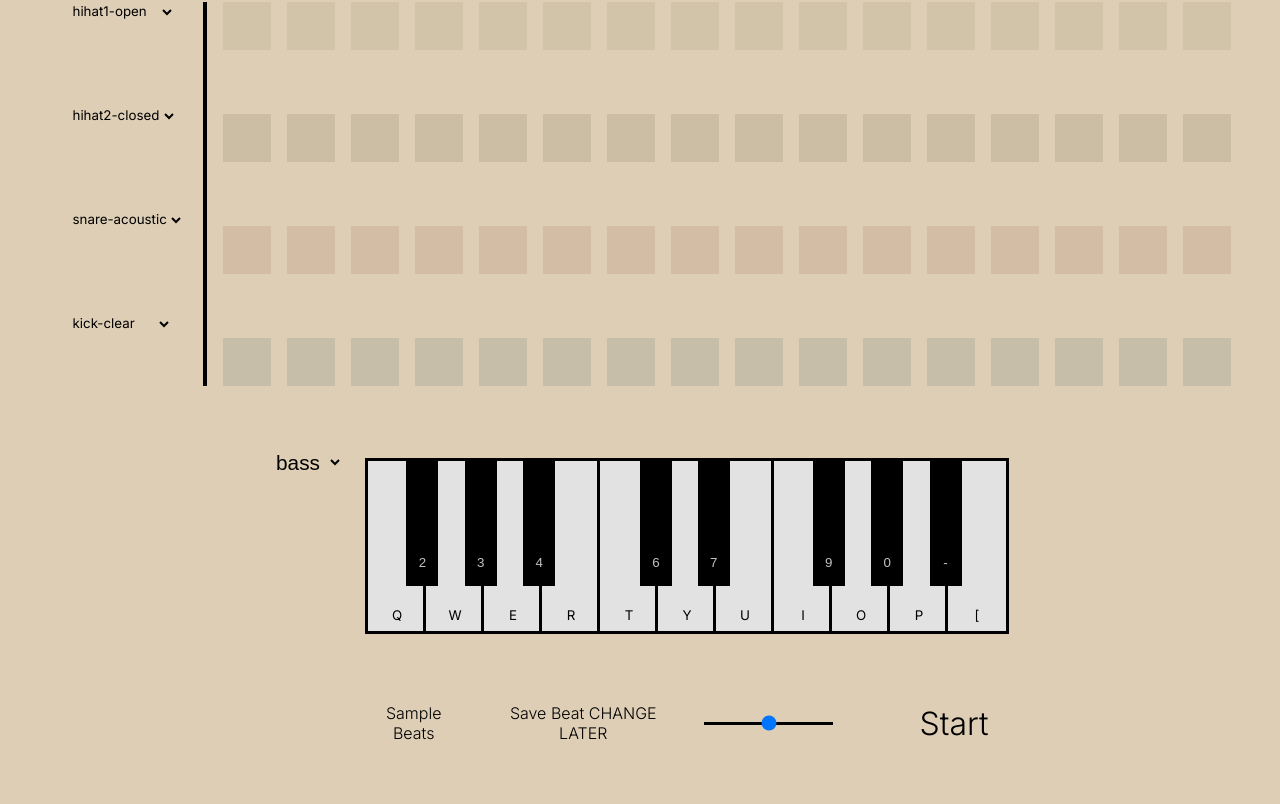
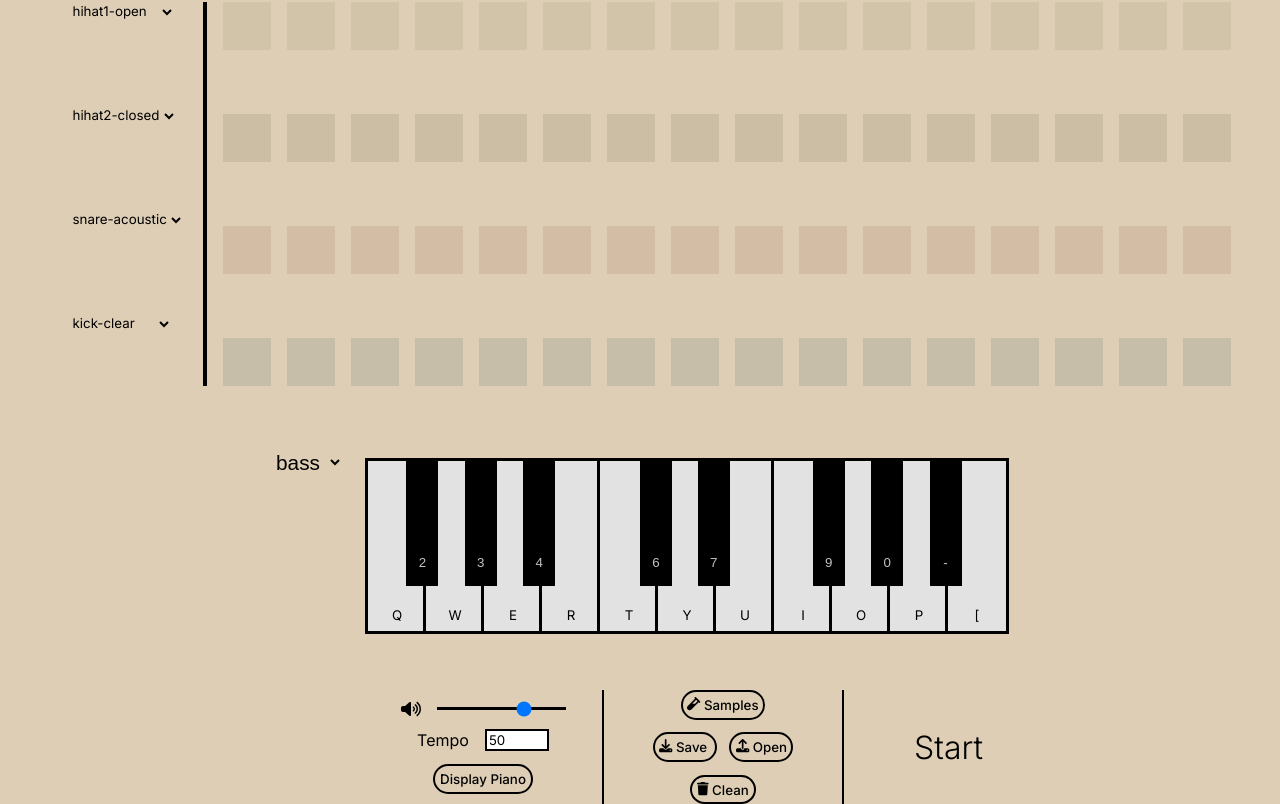
Before and after one commit to RandyTylor69/beats-maker-app, a React (Create React App) app in the folder frontend/: page / in a window 1280 px wide. Shown: the part 238-1042 px from the top of the page. Before the commit the page ends 995 px from the top, so only its background shows below. Built offline with nearby package versions, Linux system fonts and the light colour scheme.

Commit message:
uploading font icons

```diff
--- a/frontend/package.json
+++ b/frontend/package.json
@@ -3,6 +3,11 @@
   "version": "0.1.0",
   "private": true,
   "dependencies": {
+    "@fortawesome/fontawesome-svg-core": "^6.7.2",
+    "@fortawesome/free-brands-svg-icons": "^6.7.2",
+    "@fortawesome/free-regular-svg-icons": "^6.7.2",
+    "@fortawesome/free-solid-svg-icons": "^6.7.2",
+    "@fortawesome/react-fontawesome": "^0.2.2",
     "@testing-library/dom": "^10.4.0",
     "@testing-library/jest-dom": "^6.6.3",
     "@testing-library/react": "^16.3.0",
--- a/frontend/src/App.css
+++ b/frontend/src/App.css
@@ -194,21 +194,11 @@ body {
   display: flex;
   font-family: "Inter", sans-serif;
   color: black;
-  gap: 1rem;
-  width: 45rem;
-  justify-content: space-between;
-  padding-left: 5rem;
+  width: 40.5rem;
+  margin-left: 6rem;
   display: flex;
 }
-.tasks-container .slider-form {
-  margin: 0.8rem 0;
-  display: flex;
-  gap: 5rem;
-  width: 20rem;
-  justify-content: center;
-  align-items: center;
-}
-.tasks-container .slider-form .big-button {
+.tasks-container .big-button {
   font-family: "Inter", sans-serif;
   background: none;
   border: none;
@@ -219,18 +209,50 @@ body {
   text-align: left;
   transition: 0.3s;
 }
-.tasks-container .slider-form .big-button:hover {
+.tasks-container .big-button:hover {
   scale: 1.2;
 }
-.tasks-container .slider-form .slider {
+.tasks-container .small-button {
+  display: flex;
+  gap: 0.2rem;
+  font-family: "Inter", sans-serif;
+  font-weight: 500;
+  background: none;
+  border-radius: 1rem;
+  border: 2px solid black;
+  padding: 0.3rem;
+  cursor: pointer;
+  transition: 0.2s;
+}
+.tasks-container .small-button:hover {
+  background-color: black;
+  color: #ddceb5;
+}
+.tasks-container .task-group-1 {
+  display: flex;
+  flex-direction: column;
+  justify-content: center;
+  align-items: center;
+  border-right: 2px solid black;
+  gap: 0.8rem;
+  width: 15rem;
+}
+.tasks-container .task-group-1 .group-1-form {
+  display: flex;
+  gap: 1rem;
+  width: 20rem;
+  justify-content: center;
+  align-items: center;
+}
+.tasks-container .task-group-1 .group-1-form .slider {
   -webkit-appearance: none;
   -moz-appearance: none;
        appearance: none;
   background-color: black;
   height: 0.2rem;
 }
-.tasks-container .slider-form .slider::-moz-range-thumb,
-.tasks-container .slider-form .slider ::-webkit-range-thumb {
+.tasks-container .task-group-1 .group-1-form .slider::-moz-range-thumb,
+.tasks-container .task-group-1 .group-1-form .slider ::-webkit-range-thumb {
   -webkit-appearance: black;
   cursor: pointer;
   background: black;
@@ -239,21 +261,46 @@ body {
   height: 1rem;
   border-radius: 50%;
 }
-.tasks-container .small-button {
+.tasks-container .task-group-1 .group-1-form .tempo-input {
+  border: 2px solid black;
+  font-family: "Inter", sans-serif;
+  width: 4rem;
+}
+.tasks-container .task-group-1 .group-1-form .tempo-input:focus {
+  outline: none;
+}
+.tasks-container .task-group-2 {
+  display: flex;
+  flex-direction: column;
+  justify-content: center;
+  align-items: center;
+  border-right: 2px solid black;
+  gap: 0.8rem;
+  width: 15rem;
+}
+.tasks-container .task-group-2 .group-2-save-open-container {
+  display: flex;
+  gap: 0.8rem;
+}
+.tasks-container .task-group-2 .group-2-save-open-container button {
+  font-family: "Inter", sans-serif;
+  font-weight: 500;
   background: none;
-  font-family: "Inter", sans-serif;
-  width: -moz-fit-content;
-  width: fit-content;
-  border: none;
-  font-size: 1rem;
-  font-weight: 300;
+  border-radius: 1rem;
+  border: 2px solid black;
+  width: 4rem;
   cursor: pointer;
-  transition: 0.3s;
-  text-decoration: underline;
-  text-decoration-color: transparent;
+  transition: 0.2s;
 }
-.tasks-container .small-button:hover {
-  text-decoration-color: black;
+.tasks-container .task-group-2 .group-2-save-open-container button:hover {
+  background-color: black;
+  color: #ddceb5;
+}
+.tasks-container .task-group-3 {
+  display: flex;
+  justify-content: center;
+  align-items: center;
+  padding-left: 4rem;
 }
 
 .savingWindow {
--- a/frontend/src/App.scss
+++ b/frontend/src/App.scss
@@ -211,19 +211,9 @@ body {
   display: flex;
   font-family: "Inter", sans-serif;
   color: black;
-  gap: 1rem;
-  width: 45rem;
-  justify-content: space-between;
-  padding-left: 5rem;
+  width: 40.5rem;
+  margin-left: 6rem;
   display: flex;
-
-  .slider-form {
-    margin: 0.8rem 0;
-    display: flex;
-    gap: 5rem;
-    width: 20rem;
-    justify-content: center;
-    align-items: center;
 
   .big-button {
     font-family: "Inter", sans-serif;
@@ -239,6 +229,37 @@ body {
       scale: 1.2;
     }
   }
+  .small-button {
+    display: flex;
+    gap: 0.2rem;
+    font-family: "Inter", sans-serif;
+    font-weight: 500;
+    background: none;
+    border-radius: 1rem;
+    border: 2px solid black;
+    padding: 0.3rem;
+    cursor: pointer;
+    transition: 0.2s;
+    &:hover {
+      background-color: black;
+      color: #ddceb5;
+    }
+  }
+  .task-group-1 {
+    display: flex;
+    flex-direction: column;
+    justify-content: center;
+    align-items: center;
+    border-right: 2px solid black;
+    gap: 0.8rem;
+    width: 15rem;
+
+    .group-1-form {
+      display: flex;
+      gap: 1rem;
+      width: 20rem;
+      justify-content: center;
+      align-items: center;
 
       .slider {
         -webkit-appearance: none;
@@ -257,21 +278,50 @@ body {
           border-radius: 50%;
         }
       }
+      .tempo-input {
+        border: 2px solid black;
+        font-family: "Inter", sans-serif;
+        width: 4rem;
+        &:focus {
+          outline: none;
         }
-  .small-button {
+      }
+    }
+  }
+  .task-group-2 {
+    display: flex;
+    flex-direction: column;
+    justify-content: center;
+    align-items: center;
+    border-right: 2px solid black;
+    gap: 0.8rem;
+    width: 15rem;
+
+    .group-2-save-open-container {
+      display: flex;
+      gap: 0.8rem;
+      button {
+        font-family: "Inter", sans-serif;
+        font-weight: 500;
         background: none;
-    font-family: "Inter", sans-serif;
-    width: fit-content;
-    border: none;
-    font-size: 1rem;
-    font-weight: 300;
+        border-radius: 1rem;
+        border: 2px solid black;
+        width: 4rem;
         cursor: pointer;
-    transition: 0.3s;
-    text-decoration: underline;
-    text-decoration-color: transparent;
+        transition: 0.2s;
         &:hover {
-      text-decoration-color: black;
+          background-color: black;
+          color: #ddceb5;
         }
+      }
+    }
+  }
+
+  .task-group-3 {
+    display: flex;
+    justify-content: center;
+    align-items: center;
+    padding-left: 4rem;
   }
 }
 
@@ -287,7 +337,7 @@ body {
 }
 
 .sample-container {
-  position:absolute;
+  position: absolute;
   z-index: 9999;
 
   backdrop-filter: blur(6px);
@@ -307,15 +357,14 @@ body {
   padding: 2rem;
   font-family: "Inter", sans-serif;
 
-
-  .sample-header{
+  .sample-header {
     display: flex;
     justify-content: right;
     height: 3rem;
-    button{
+    button {
       font-size: 2rem;
-      background:none;
-      border:none;
+      background: none;
+      border: none;
       cursor: pointer;
     }
   }
@@ -336,7 +385,7 @@ body {
     }
   }
 
-  .sample-loading-text{
+  .sample-loading-text {
     margin: auto;
   }
 }
--- a/frontend/src/components/Home.jsx
+++ b/frontend/src/components/Home.jsx
@@ -4,7 +4,11 @@ import Keyboard from "./Keyboard";
 import React from "react";
 import  pads  from "../data";
 
+// All components family tree is found by the end of this component.
+// Find it by minimizing the Home() function below.
+
 export default function Home() {
+  // All available instruments and their variations
   const [hihats1, setHihats1] = React.useState([
     { label: "hihat1-open", value: "hihat1-open", type: "hihat" },
     { label: "hihat1-closed", value: "hihat1-closed", type: "hihat" },
@@ -32,7 +36,7 @@ export default function Home() {
   ]);
 
   // vars for Tasks.jsx
-  const [isStart, setIsStart] = React.useState(false);
+  const [isStart, setIsStart] = React.useState(false); // by the start / pause button
   const [tempo, setTempo] = React.useState(50);
   const [soundChoices, setSoundChoices] = React.useState({
     hihat1: hihats1[0].value,
@@ -44,6 +48,11 @@ export default function Home() {
   updatedSoundChoices.current = soundChoices;
   const [keyboardChoice, setKeyboardChoice] = React.useState("bass");
   const [openKeyPositions, setOpenKeyPositions] = React.useState(true);
+  //          --- working with the master volume
+  const audioCtx = new AudioContext(window.AudioContext);
+  const gainNode = audioCtx.createGain();
+  gainNode.connect(audioCtx.destination)
+  const masterVolume = React.useRef(70)
 
   // vars for Pads.jssx
   const [padsData, setPadsData] = React.useState(pads);
@@ -60,12 +69,13 @@ export default function Home() {
     setIsStart((prev) => !prev);
   }
 
-
-
+  // creating sound objects and play them
   function makeSound(pad) {
     const sound = new Audio(
       `/sounds/${updatedSoundChoices.current[pad.type]}.wav`
     );
+    const track = audioCtx.createMediaElementSource(sound)
+    track.connect(gainNode)
     sound.play();
   }
 
@@ -148,6 +158,7 @@ export default function Home() {
           soundChoices={soundChoices}
           setSoundChoices={setSoundChoices}
           updatedSoundChoices={updatedSoundChoices.current}
+          makeSound={makeSound}
           // for the instrument choices
           hihats1={hihats1}
           setHihats1={setHihats1}
@@ -179,6 +190,8 @@ export default function Home() {
           setKeyboardChoice={setKeyboardChoice}
           openKeyPositions={openKeyPositions}
           setOpenKeyPositions={setOpenKeyPositions}
+          masterVolume = {masterVolume}
+          gainNode = {gainNode}
           // for the server
           updatedSoundChoices={updatedSoundChoices.current}
           updatedPadsData={updatedPadsData.current}
@@ -196,3 +209,11 @@ export default function Home() {
     </div>
   );
 }
+
+//          All components family tree
+
+//                    Home      Header(independent from Home.jsx)
+//                     |
+//     Pads ------ Keyboard ------ Tasks
+//      |                            |
+//     Pad         SavingWindow ---------- SampleBeats
--- a/frontend/src/components/Pads.jsx
+++ b/frontend/src/components/Pads.jsx
@@ -13,6 +13,7 @@ export default function Pads(props) {
         scale={pad.scale}
         activate={props.activate}
         setPadsData={props.setPadsData}
+        makeSound = {()=>props.makeSound(pad)}
       />
     );
   });
--- a/frontend/src/components/Tasks.jsx
+++ b/frontend/src/components/Tasks.jsx
@@ -1,6 +1,18 @@
 import SavingWindow from "./SavingWindow";
 import SampleBeats from "./SampleBeats";
 import React from "react";
+import { FontAwesomeIcon } from "@fortawesome/react-fontawesome";
+import {
+  faVolumeHigh,
+  faTrash,
+  faDownload,
+  faUpload,
+  faVial,
+} from "@fortawesome/free-solid-svg-icons";
+
+// The layout of all utilities of the Tasks.jsx component
+// is found after this export function.
+
 export default function Tasks(props) {
   const [isSaving, setIsSaving] = React.useState(false);
   const [isDisplayingSample, setIsDisplayingSample] = React.useState(false);
@@ -9,33 +21,67 @@ export default function Tasks(props) {
   return (
     <>
       <section className="tasks-container">
-        <button
-          className="small-button"
-          onClick={() => setIsDisplayingSample((prev) => !prev)}
-        >
-          Sample Beats
-        </button>
-        <button
-          className="small-button"
-          onClick={() => setIsSaving((prev) => !prev)}
-        >
-          Save Beat CHANGE LATER
-        </button>
-        <form className="slider-form" onSubmit={(e) => props.toggleStart(e)}>
+        {/* ___________________ GROUP 1 _____________________**/}
+        <div className="task-group-1">
+          <form className="group-1-form">
+            <FontAwesomeIcon icon={faVolumeHigh} />
             <input
               title="change the speed"
               name="slider"
               type="range"
               min="0"
               max="100"
+              defaultValue={props.masterVolume.current}
+              onChange={(e) =>
+                props.gainNode.gain.value = parseFloat(e.target.value)
+              }
+              className="slider"
+            />
+          </form>
+          <form className="group-1-form">
+            <p>Tempo</p>
+            <input
+              className="tempo-input"
+              name="tempoInput"
+              type="number"
               value={props.tempo}
-            onChange={(e) => props.setTempo(e.target.value)}
-            className="slider"
-          ></input>
-          <button className="big-button" type="submit">
+            />
+          </form>
+          <button className="small-button">Display Piano</button>
+        </div>
+        {/* ___________________ GROUP 2 _____________________**/}
+        <div className="task-group-2">
+          <button
+            className="small-button"
+            onClick={() => setIsDisplayingSample((prev) => !prev)}
+          >
+            <FontAwesomeIcon icon={faVial} />
+            Samples
+          </button>
+          <div className="group-2-save-open-container">
+            <button className="small-button">
+              {" "}
+              <FontAwesomeIcon icon={faDownload} />
+              Save
+            </button>
+            <button className="small-button">
+              <FontAwesomeIcon icon={faUpload} />
+              Open
+            </button>
+          </div>
+
+          <button className="small-button">
+            <FontAwesomeIcon icon={faTrash} />
+            Clean
+          </button>
+        </div>
+        {/* ___________________ GROUP 3 _____________________**/}
+        <div className="task-group-3">
+             <button className="big-button" onClick={props.toggleStart}>
           {props.isStart ? "Pause" : "Start"}
         </button>
-        </form>
+        </div>
+
       </section>
 
       {isSaving && (
@@ -51,7 +97,7 @@ export default function Tasks(props) {
           soundChoices={props.soundChoices}
           setSoundChoices={props.setSoundChoices}
           setIsDisplayingSample={setIsDisplayingSample}
-          updatedSoundChoices = {props.updatedSoundChoices}
+          updatedSoundChoices={props.updatedSoundChoices}
           // for the instrument choices
           hihats1={props.hihats1}
           setHihats1={props.setHihats1}
@@ -66,3 +112,18 @@ export default function Tasks(props) {
     </>
   );
 }
+
+// Utilities Layout
+
+// -----O-- master volume     |     Sample Beats   |
+//     [60] tempo             |     Clear All      |       Start
+//     [X]  show piano        |     Save / Open    |
+
+// SAVE BUTTON (COPY PASTE AND IT WORKS)
+
+/*         <button
+          className="small-button"
+          onClick={() => setIsSaving((prev) => !prev)}
+        >
+          Save Beat CHANGE LATER
+        </button>                                            */
```
Also changed, not shown: frontend/src/components/Pad.jsx (+17 -13 lines), 2 other files (tests, documents, lock files or other folders). Lines whose indentation alone changed are shown as unchanged.
